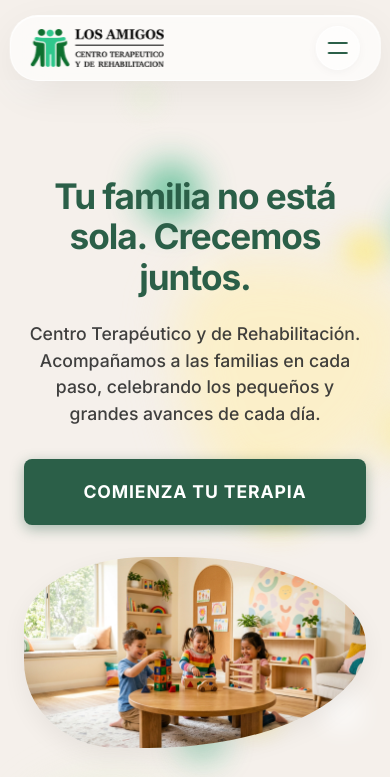
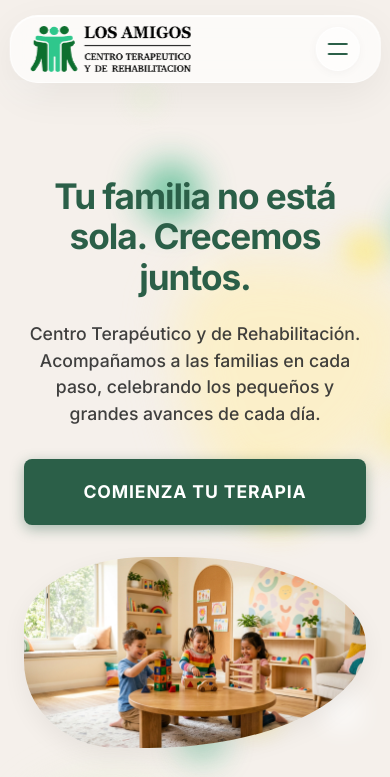
Before and after one commit to danbarang/paginalosamigos, a website built with Vite: page index.html in a window 390 px wide. Shown: the top 777 px of the page. Built offline with nearby package versions, Linux system fonts and the light colour scheme; a web font is replaced by a local one.

Commit message:
UI: Aumentar tamaño del logo en el header (escritorio y móvil)

```diff
--- a/index.html
+++ b/index.html
@@ -69,7 +69,7 @@
     <div class="mobile-nav-header">
       <div class="logo mobile-only-logo">
         <a href="index.html" aria-label="Inicio">
-          <img src="/logo.png" alt="Centro Terapéutico Los Amigos" style="height: 38px; width: auto; display: block;" />
+          <img src="/logo.png" alt="Centro Terapéutico Los Amigos" style="height: 46px; width: auto; display: block;" />
         </a>
       </div>
 
@@ -92,7 +92,7 @@
     <!-- Desktop Logo -->
     <div class="logo desktop-logo">
       <a href="index.html" aria-label="Inicio">
-        <img src="/logo.png" alt="Centro Terapéutico Los Amigos" style="height: 52px; width: auto; display: block;" />
+        <img src="/logo.png" alt="Centro Terapéutico Los Amigos" style="height: 68px; width: auto; display: block;" />
       </a>
     </div>
 
--- a/style.css
+++ b/style.css
@@ -324,6 +324,9 @@ a {
 }
 
 .logo img {
+  height: 68px;
+  width: auto;
+  display: block;
   transition: height var(--transition-normal);
 }
 
@@ -335,7 +338,7 @@ a {
 }
 
 .navbar-scrolled .logo img {
-  height: 40px !important;
+  height: 52px !important;
 }
 
 .nav-links {
@@ -779,7 +782,7 @@ a {
   }
 
   .mobile-only-logo img {
-    height: 38px !important;
+    height: 46px !important;
     transition: transform 0.3s ease;
   }
 
```
Also changed, not shown: especialidades.html (+2 -2 lines), programas.html (+2 -2 lines), reservas.html (+2 -2 lines), sello.html (+2 -2 lines), terapias.html (+2 -2 lines).
